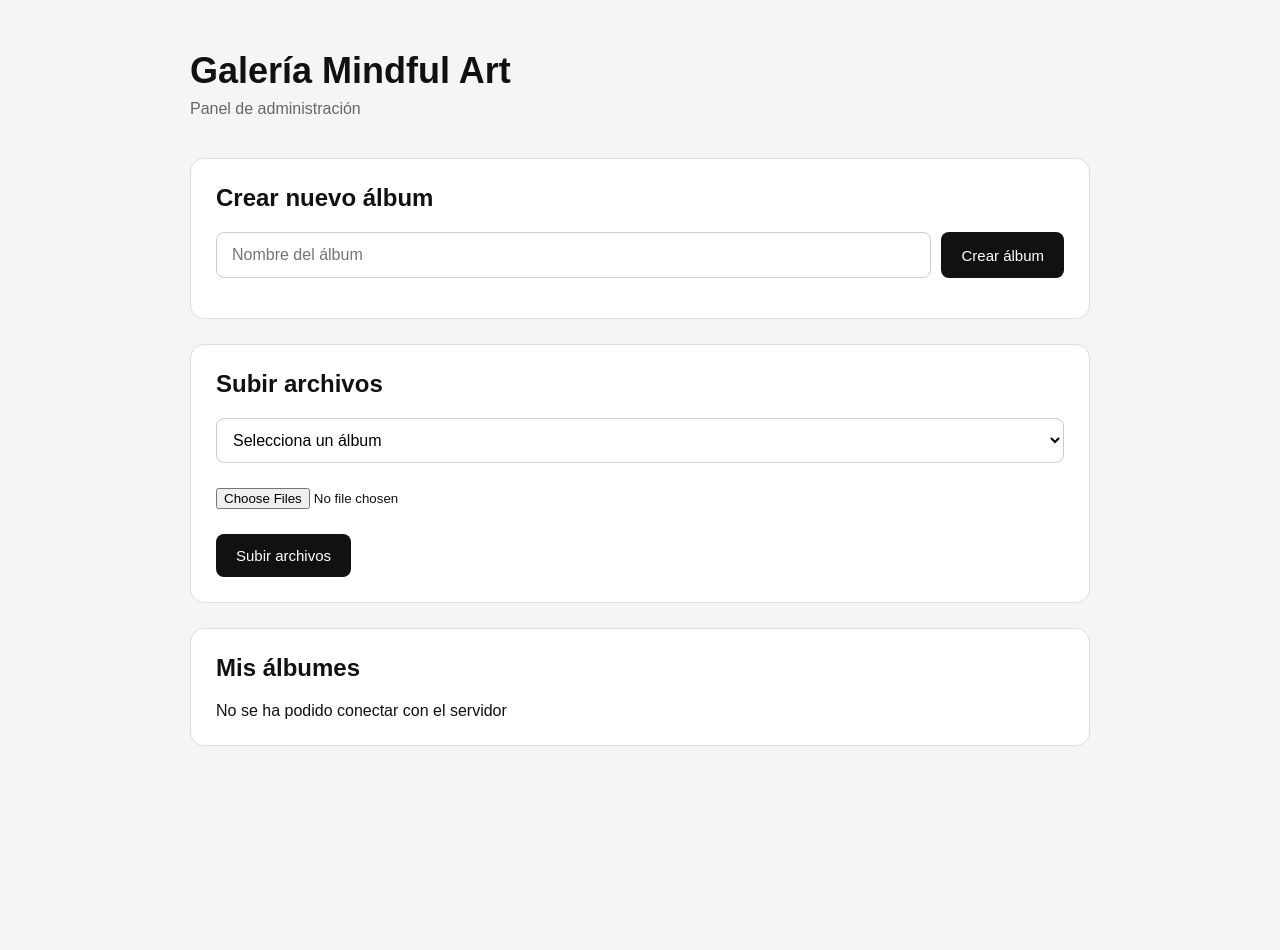
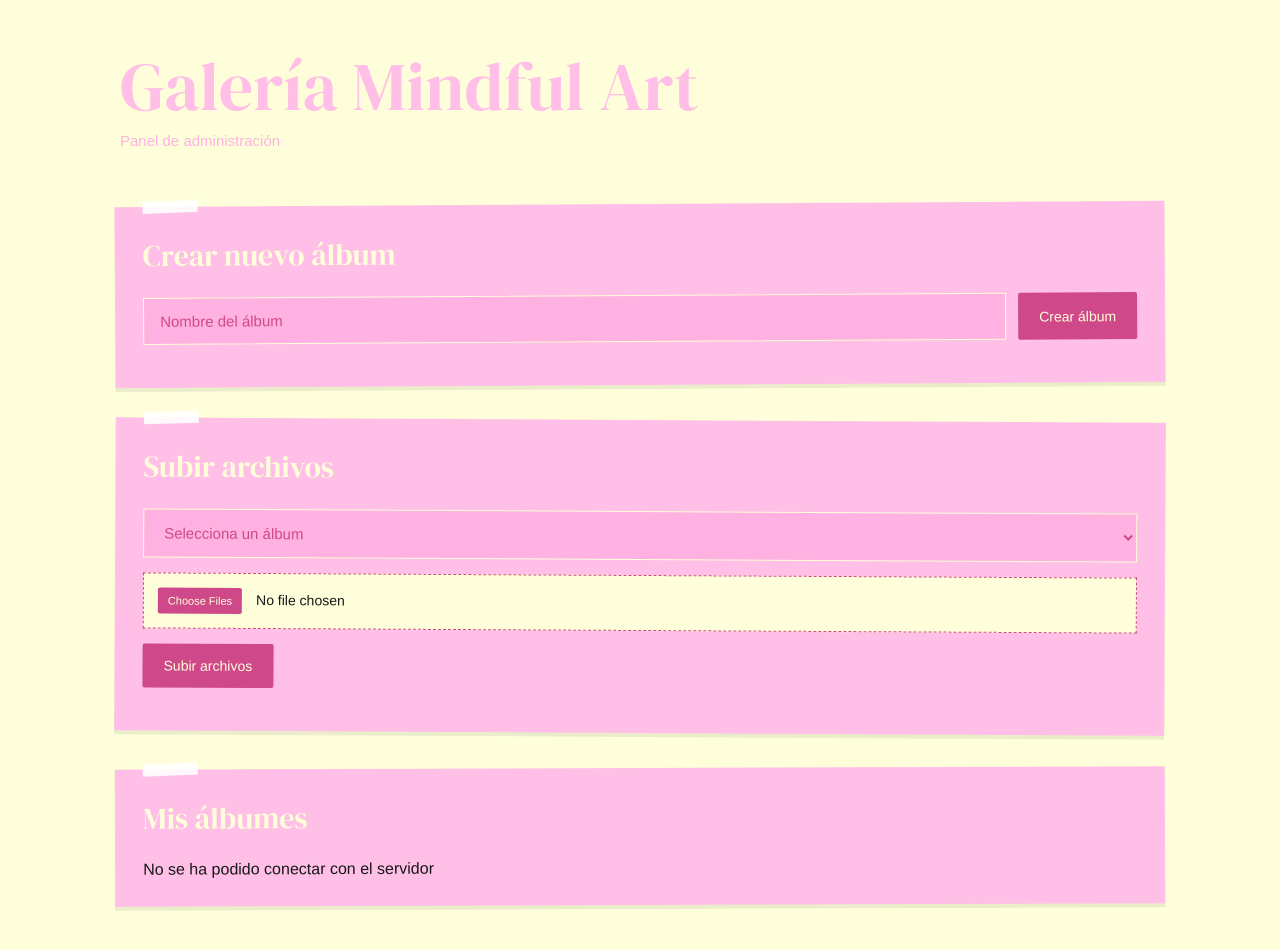
Before and after one commit to AgusMADEV/galeria-mindfulart, a website: page public/index.html in a window 1280 px wide. Before the commit the page ends 821 px from the top, so only its background shows below. Drawn offline with Linux system fonts and the light colour scheme; no server answers; a web font is replaced by a local one.

Commit message:
panel admin css

```diff
--- a/public/css/gallery.css
+++ b/public/css/gallery.css
@@ -11,6 +11,7 @@
     --black: #171717;
     --white: #FFFFFF;
     --grey: #77716f;
+    --magenta: #cf498a;
 }
 
 
@@ -101,7 +102,7 @@ body {
     font-size: clamp(48px, 7vw, 82px);
 
     font-weight: 400;
-
+    color: var(--cream);
     line-height: 0.9;
 
     letter-spacing: -1px;
@@ -229,9 +230,9 @@ body {
 #gallery {
     display: grid;
 
-    grid-template-columns: repeat(4, 1fr);
+    grid-template-columns: repeat(3, 1fr);
 
-    gap: 28px 18px;
+    gap: 28px 20px;
 
     align-items: start;
 }
@@ -293,7 +294,7 @@ body {
 /* =========================================================
    EDITORIAL GRID
    ========================================================= */
-
+/*
 .media-card:nth-child(5n + 1) {
     grid-column: span 2;
 }
@@ -302,7 +303,7 @@ body {
 .media-card:nth-child(5n + 1) video {
     aspect-ratio: 16 / 10;
 }
-
+*/
 /* =========================================================
    MEDIA
    ========================================================= */
@@ -312,14 +313,12 @@ body {
     display: block;
 
     width: 100%;
+    height: auto;
 
-    aspect-ratio: 1 / 1;
+    object-fit: contain;
 
-    object-fit: cover;
-
-    background: #f4f4e9;
+    background: var(--cream);
 }
-
 
 .gallery-image {
     cursor: pointer;
@@ -684,7 +683,7 @@ body.lightbox-open {
     .gallery-header h1 {
         font-size: clamp(45px, 9vw, 65px);
     }
-
+/*
     .media-card:nth-child(5n + 1) {
         grid-column: span 2;
     }
@@ -692,7 +691,7 @@ body.lightbox-open {
     .media-card:nth-child(5n + 1) img,
     .media-card:nth-child(5n + 1) video {
         aspect-ratio: 16 / 10;
-    }
+    }*/
 
 }
 
--- a/public/css/style.css
+++ b/public/css/style.css
@@ -1,94 +1,245 @@
+@import url('https://fonts.googleapis.com/css2?family=DM+Serif+Display&family=Gluten:wght@300;400;500;600;700&display=swap');
+
+
+/* =========================
+   VARIABLES
+========================= */
+
+:root {
+    --pink: #FFBFE7;
+    --cream: #FEFFDA;
+    --black: #171717;
+    --white: #FFFFFF;
+    --grey: #77716f;
+    --magenta: #cf498a;
+}
+
+
+/* =========================
+   RESET
+========================= */
+
 * {
     box-sizing: border-box;
     margin: 0;
     padding: 0;
 }
 
+
+/* =========================
+   BODY
+========================= */
+
 body {
-    font-family: Arial, sans-serif;
-    background: #f5f5f5;
-    color: #111;
+    font-family: 'Gluten', sans-serif;
+    background: var(--cream);
+    color: var(--black);
+    min-height: 100vh;
 }
 
+
+/* =========================
+   CONTENEDOR
+========================= */
+
 .container {
-    width: min(100% - 40px, 900px);
+    width: min(100% - 32px, 1050px);
     margin: 0 auto;
-    padding: 50px 0;
+    padding: 45px 0 70px;
 }
 
+
+/* =========================
+   HEADER
+========================= */
+
 header {
-    margin-bottom: 40px;
+    margin-bottom: 45px;
+    padding: 10px 5px;
 }
 
 header h1 {
-    font-size: 36px;
-    margin-bottom: 8px;
+    font-family: 'DM Serif Display', serif;
+    font-size: clamp(42px, 7vw, 68px);
+    font-weight: 400;
+    line-height: 0.95;
+    color: var(--pink);
+    margin-bottom: 12px;
 }
 
 header p {
-    color: #666;
+    font-size: 15px;
+    color: #ffb1e1;
 }
 
+
+/* =========================
+   SECCIONES
+========================= */
+
 section {
-    background: white;
-    border-radius: 14px;
-    padding: 25px;
-    margin-bottom: 25px;
-    border: 1px solid #ddd;
+    background: var(--pink);
+
+    padding: 28px;
+
+    margin-bottom: 35px;
+
+    border: none;
+
+    box-shadow: 0 4px 0 rgba(23, 23, 23, 0.08);
+
+    position: relative;
 }
 
+section:nth-of-type(1) {
+    transform: rotate(-0.35deg);
+}
+
+section:nth-of-type(2) {
+    transform: rotate(0.3deg);
+}
+
+section:nth-of-type(3) {
+    transform: rotate(-0.2deg);
+}
+
+
+/* =========================
+   PEQUEÑO DETALLE ROSA
+========================= */
+
+section::before {
+    content: "";
+
+    position: absolute;
+
+    width: 55px;
+    height: 12px;
+
+    background: var(--white);
+
+    top: -6px;
+    left: 28px;
+
+    transform: rotate(-2deg);
+
+    opacity: 0.9;
+}
+
+
+/* =========================
+   TITULOS
+========================= */
+
 h2 {
-    margin-bottom: 20px;
+    font-family: 'DM Serif Display', serif;
+    font-size: 30px;
+    font-weight: 400;
+    color: var(--cream);
+
+    margin-bottom: 22px;
 }
+
+
+/* =========================
+   CREAR ÁLBUM
+========================= */
 
 #album-form {
     display: flex;
-    gap: 10px;
+    gap: 12px;
 }
 
 #album-name {
     flex: 1;
-    padding: 13px 15px;
-    border: 1px solid #ccc;
-    border-radius: 8px;
-    font-size: 16px;
+
+    min-width: 0;
+
+    padding: 14px 16px;
+
+    border: 1px solid var(--cream);
+
+    border-radius: 0;
+
+    background: #ffb1e1;
+
+    color: var(--magenta);
+
+    font-family: 'Gluten', sans-serif;
+
+    font-size: 15px;
+
+    outline: none;
 }
 
+#album-name::placeholder {
+    color: var(--magenta);
+}
+
+#album-name:focus {
+    border-color: var(--magenta);
+    background: var(--cream);
+}
+
+
+/* =========================
+   BOTONES
+========================= */
+
 button {
-    padding: 13px 20px;
+    padding: 14px 21px;
+
     border: none;
-    border-radius: 8px;
-    background: #111;
-    color: white;
+
+    border-radius: 2px;
+
+    background: var(--magenta);
+
+    color: var(--cream);
+
     cursor: pointer;
-    font-size: 15px;
+
+    font-family: 'Gluten', sans-serif;
+
+    font-size: 14px;
+    font-weight: 500;
+
+    transition:
+        transform 0.15s ease,
+        background 0.15s ease;
 }
 
 button:hover {
-    opacity: 0.85;
+    opacity: 1;
+
+    transform: translateY(-2px);
+
+    background: var(--cream);;
+    color: var(--magenta);
 }
 
-#message {
-    margin-top: 15px;
-    color: #555;
+button:active {
+    transform: translateY(0);
 }
 
-.album {
-    padding: 18px;
-    border: 1px solid #ddd;
-    border-radius: 10px;
-    margin-bottom: 12px;
+
+/* =========================
+   MENSAJES
+========================= */
+
+#message,
+#upload-message {
+    margin-top: 15px;
+
+    color: var(--grey);
+
+    font-size: 14px;
 }
 
-.album h3 {
-    margin-bottom: 8px;
-}
 
-.album p {
-    color: #666;
-    font-size: 14px;
-    margin-top: 5px;
-}
+/* =========================
+   SUBIR ARCHIVOS
+========================= */
 
 #album-select,
 #file-input {
@@ -97,18 +248,152 @@ button:hover {
 }
 
 #album-select {
-    padding: 12px;
-    border: 1px solid #ccc;
-    border-radius: 8px;
-    background: white;
-    font-size: 16px;
+    padding: 14px 16px;
+
+    border: 1px solid var(--cream);
+
+    border-radius: 0;
+
+    background: #ffb1e1;
+
+    color: var(--magenta);
+
+    font-family: 'Gluten', sans-serif;
+
+    font-size: 15px;
+
+    cursor: pointer;
+
+    outline: none;
+}
+
+#album-select:focus {
+    border-color: var(--magenta);
 }
 
 #file-input {
-    padding: 10px 0;
+    padding: 14px;
+
+    border: 1px dashed var(--magenta);
+
+    background: var(--cream);
+
+    font-family: 'Gluten', sans-serif;
+
+    font-size: 14px;
+
+    cursor: pointer;
 }
 
-@media (max-width: 600px) {
+#file-input::file-selector-button,
+#file-input::-webkit-file-upload-button {
+    padding: 7px 10px;
+
+    margin-right: 14px;
+
+    border: none;
+
+    border-radius: 2px;
+
+    background: var(--magenta);
+
+    color: var(--cream);
+
+    cursor: pointer;
+
+    font-family: 'Gluten', sans-serif;
+
+    font-size: 11px;
+    font-weight: 400;
+
+    transition:
+        transform 0.15s ease,
+        background 0.15s ease;
+}
+
+#file-input:hover::file-selector-button,
+#file-input:hover::-webkit-file-upload-button {
+    background: #ffb1e1;
+}
+
+#file-input:active::file-selector-button,
+#file-input:active::-webkit-file-upload-button {
+    transform: translateY(0);
+}
+
+/* =========================
+   ÁLBUMES
+========================= */
+
+.album {
+    position: relative;
+
+    background: var(--white);
+
+    padding: 22px;
+
+    margin-bottom: 22px;
+
+    border: 1px solid #e1ded2;
+
+    box-shadow: 0 3px 10px rgba(23, 23, 23, 0.05);
+
+    transform: rotate(-0.5deg);
+}
+
+.album:nth-child(even) {
+    transform: rotate(0.6deg);
+}
+
+.album:nth-child(3n) {
+    transform: rotate(-0.25deg);
+}
+
+.album h3 {
+    font-family: 'DM Serif Display', serif;
+
+    font-size: 25px;
+    font-weight: 400;
+
+    margin-bottom: 9px;
+}
+
+.album p {
+    color: var(--grey);
+
+    font-size: 13px;
+
+    margin-top: 5px;
+}
+
+
+/* =========================
+   RESPONSIVE
+========================= */
+
+@media (max-width: 700px) {
+
+    .container {
+        width: min(100% - 22px, 1050px);
+        padding-top: 28px;
+    }
+
+    header {
+        margin-bottom: 30px;
+    }
+
+    header h1 {
+        font-size: 46px;
+    }
+
+    section {
+        padding: 23px;
+        margin-bottom: 28px;
+    }
+
+    h2 {
+        font-size: 27px;
+    }
 
     #album-form {
         flex-direction: column;
@@ -119,3 +404,15 @@ button:hover {
     }
 
 }
+
+@media (max-width: 400px) {
+
+    header h1 {
+        font-size: 39px;
+    }
+
+    section {
+        padding: 19px;
+    }
+
+}
```
